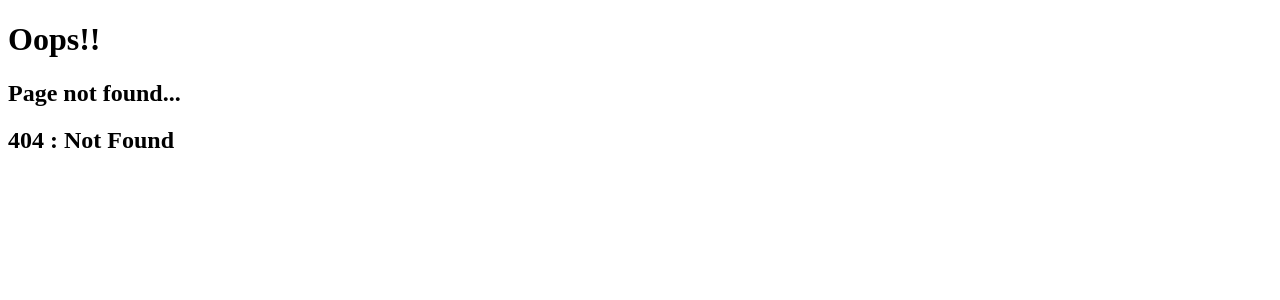
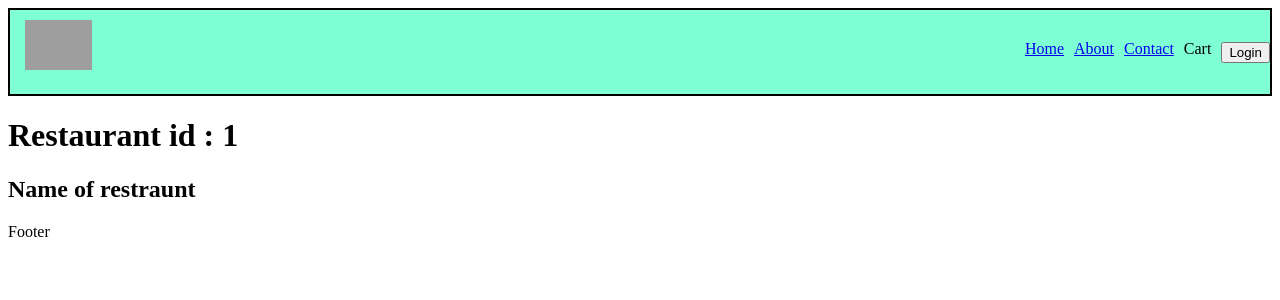
Before and after one commit to Shilpa-Sharma118/Food-ordering-app, a React (Vite) app: page /restaurant/1 in a window 1280 px wide. Before the commit this address had no page. Shown: the top 300 px of the page. Built offline with nearby package versions, Linux system fonts and the light colour scheme; grey boxes are pictures that could not be loaded.

Commit message:
added dynamic routing

```diff
--- a/src/App.jsx
+++ b/src/App.jsx
@@ -8,6 +8,7 @@ import { RouterProvider, createBrowserRouter, Outlet } from "react-router-dom";
 import About from "./components/About";
 import Error from "./components/Error";
 import Contact from "./components/Contact";
+import RestrauntMenu from "./components/RestrauntMenu";
 
 const FoodApp = () => {
   return (
@@ -28,6 +29,7 @@ const AppRouter = createBrowserRouter([
       { path: "/", element: <Body /> },
       { path: "/about", element: <About /> },
       { path: "/contact", element: <Contact /> },
+      { path: "/restaurant/:id", element: <RestrauntMenu /> },
     ],
   },
 ]);
--- a/src/components/Body.jsx
+++ b/src/components/Body.jsx
@@ -3,6 +3,7 @@ import { useEffect, useState } from "react";
 import RestaurantCard from "./RestaurantCard";
 import "../App.scss";
 import ShimmerUI from "./ShimmerUI.jsx";
+import { Link } from "react-router-dom";
 
 const Body = () => {
   let num = 10;
@@ -94,10 +95,12 @@ const Body = () => {
         ) : (
           filteredRestrauntList?.map((singleRestraunt) => {
             return (
-              <RestaurantCard
-                {...singleRestraunt.data}
+              <Link
+                to={"/restaurant/" + singleRestraunt.data.id}
                 key={singleRestraunt.data.id}
-              />
+              >
+                <RestaurantCard {...singleRestraunt.data} />
+              </Link>
             );
           })
         )}
--- /dev/null
+++ b/src/components/RestrauntMenu.jsx
@@ -0,0 +1,17 @@
+import { useParams } from "react-router-dom";
+
+const RestrauntMenu = () => {
+  const params = useParams(); //const {id} = useParams also works
+  const { id } = params;
+
+  console.log("params", params);
+
+  return (
+    <div>
+      <h1>Restaurant id : {id} </h1>
+      <h2> Name of restraunt</h2>
+    </div>
+  );
+};
+
+export default RestrauntMenu;
```
